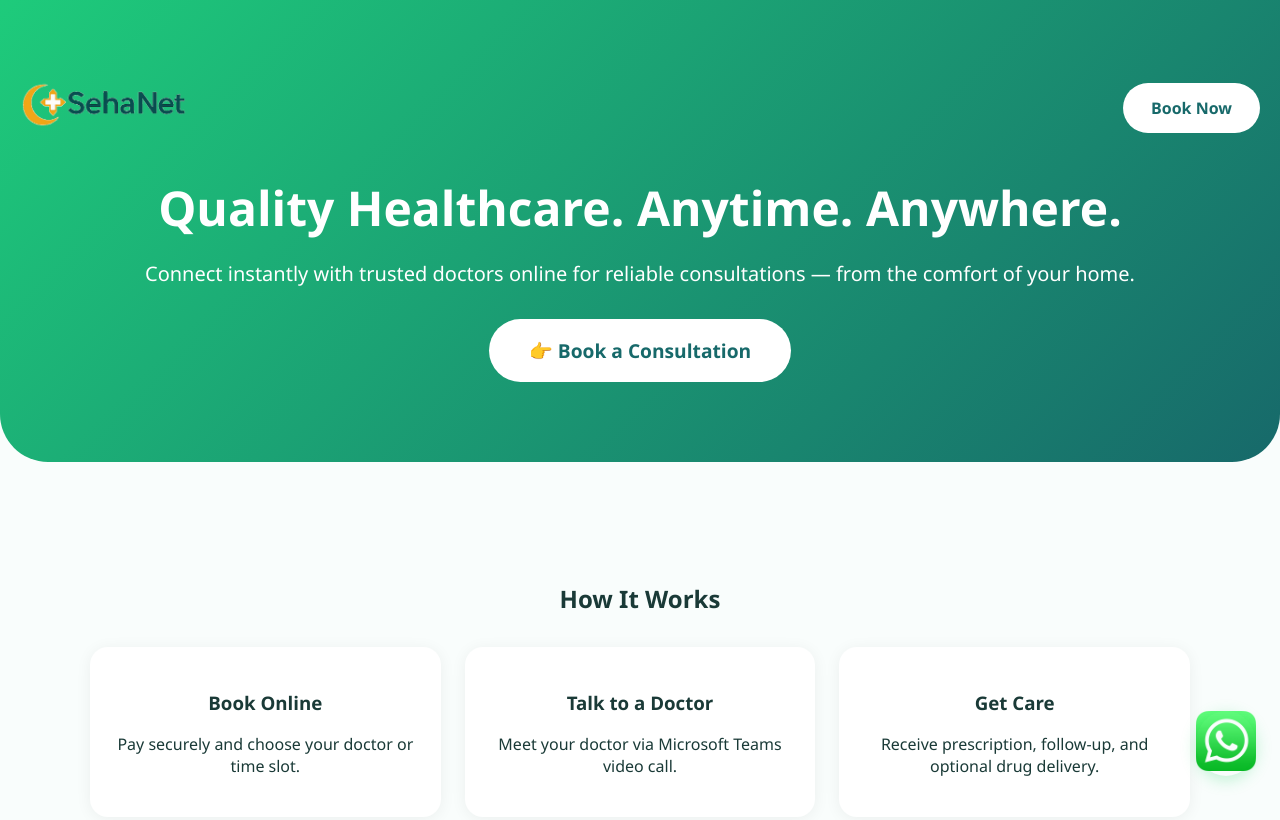
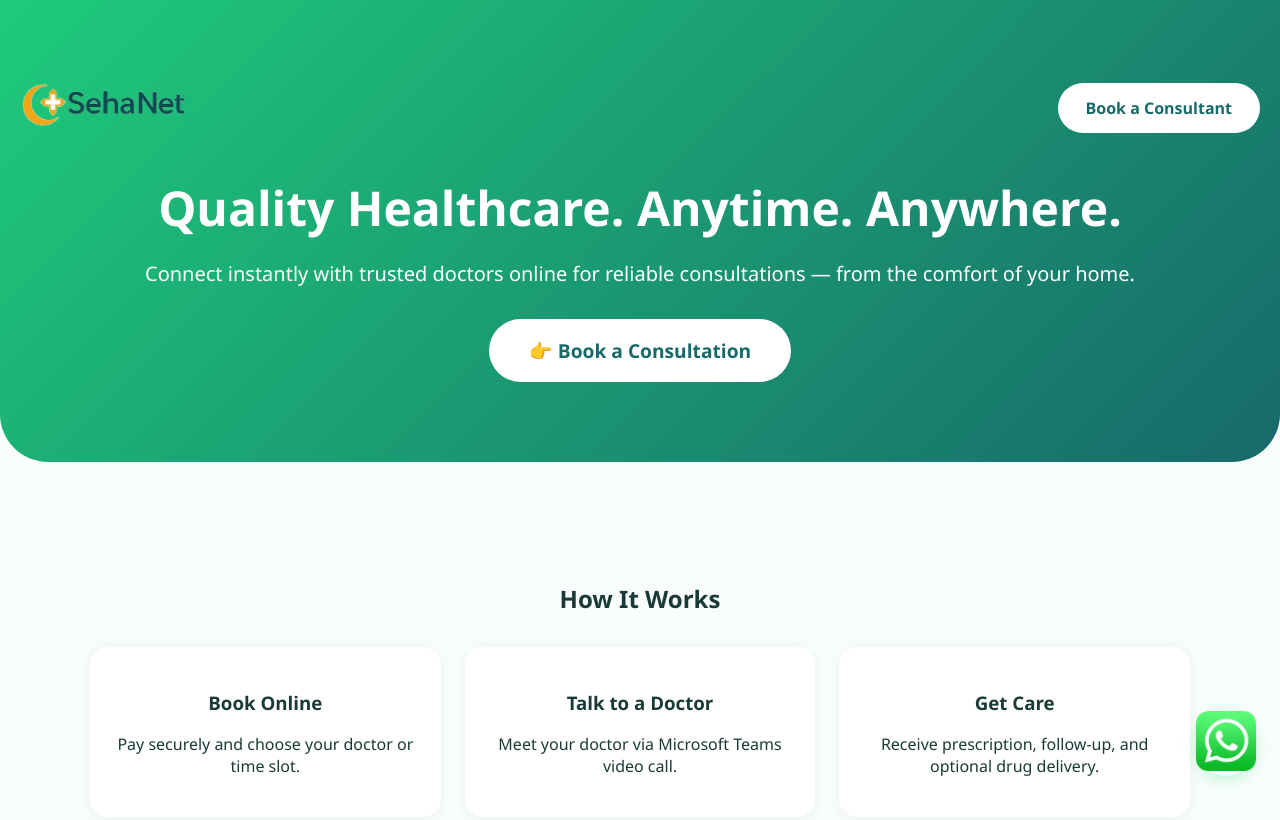
Before and after one commit to salmansanusisani/sehanet, a plain HTML site: page index.html in a window 1280 px wide. Shown: the top 820 px of the page. Drawn offline with Linux system fonts and the light colour scheme.

Commit message:
Update index.html

```diff
--- a/index.html
+++ b/index.html
@@ -13,7 +13,7 @@
   <header class="hero">
     <nav class="navbar">
       <div class="logo"><img src="logo.png" alt="SehaNet Logo"></div>
-      <a href="https://paystack.com/pay/calendly" class="btn-primary">Book Now</a>
+      <a href="#" class="btn-primary">Book a Consultant</a>
     </nav>
     <div class="hero-content">
       <h1>Quality Healthcare. Anytime. Anywhere.</h1>
```
